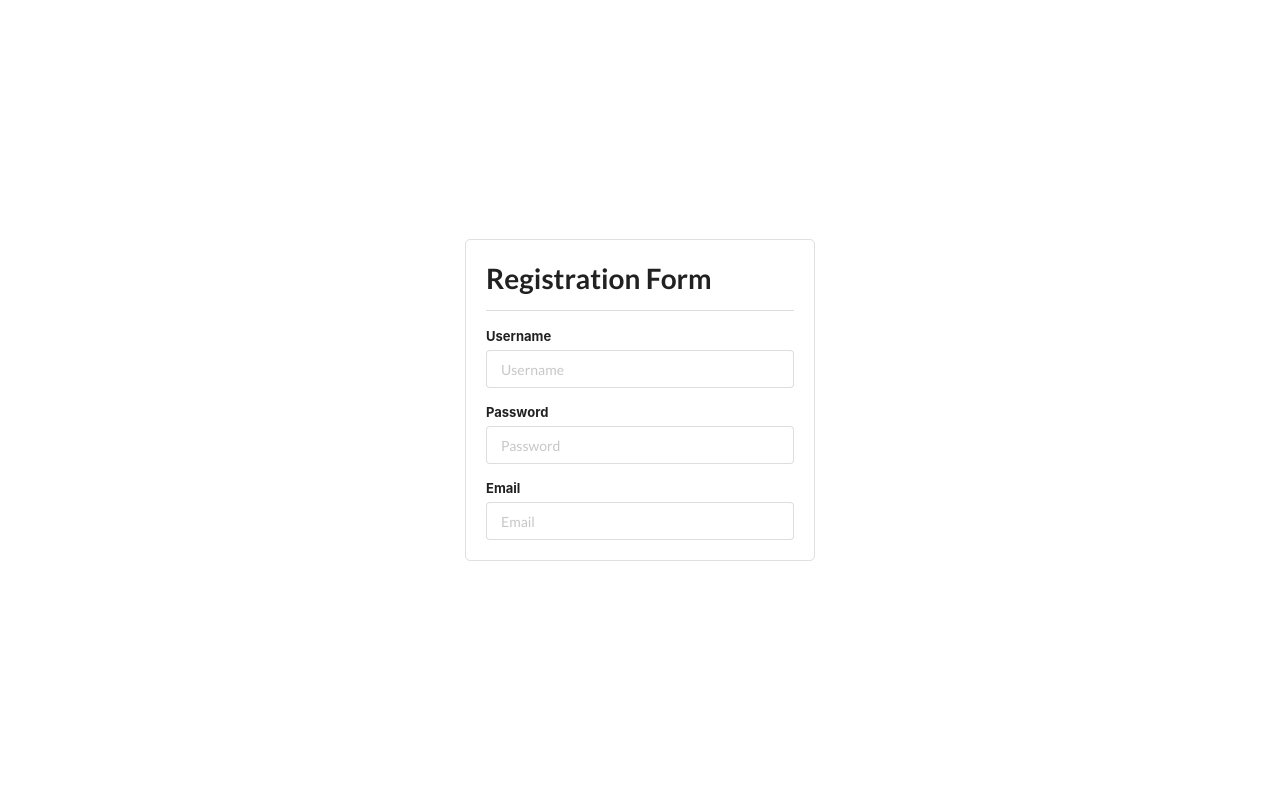
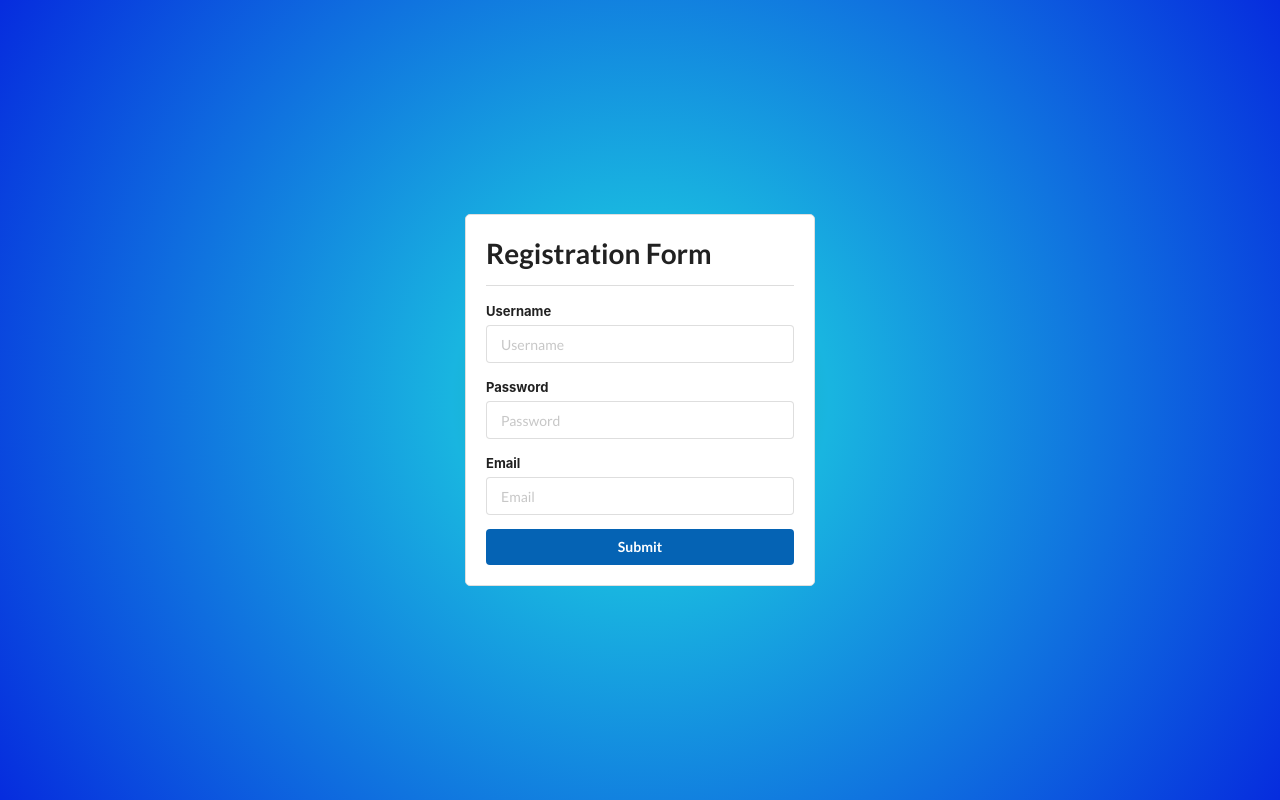
Before and after one commit to AlexKomanov/react-login-page, a React (Create React App) app: page / in a window 1280 px wide. Built offline with nearby package versions, Linux system fonts and the light colour scheme.

Commit message:
Alex K - Finsih with basic form

```diff
--- a/src/App.css
+++ b/src/App.css
@@ -1,3 +1,10 @@
+body {
+background: rgb(17,170,146);
+background: radial-gradient(circle,
+rgba(17,170,146,0.9626225490196079) 0%,
+rgba(25,181,224,1) 25%,
+rgba(6,44,222,1) 100%);
+}
 
 .container {
   display: flex !important;
--- a/src/App.js
+++ b/src/App.js
@@ -19,6 +19,7 @@ function App() {
           <label>Email</label>
           <input type="email" name='email' placeholder='Email' />
         </div>
+        <button className='fluid ui button blue'>Submit</button>
       </div>
      </form>
     </div>
```
